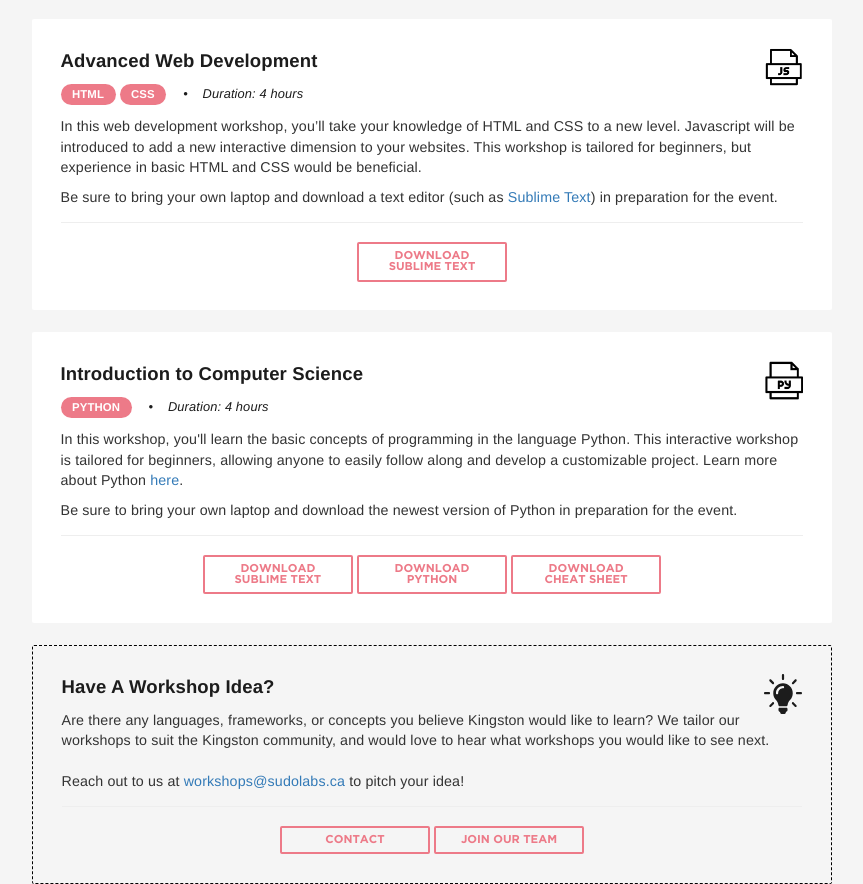
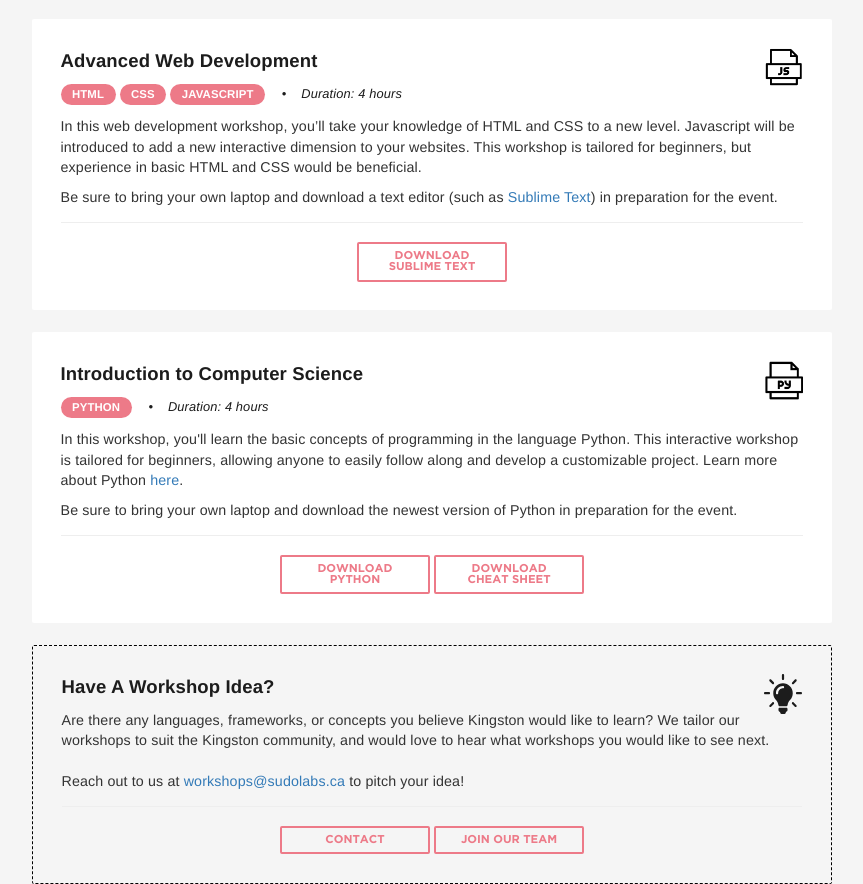
Before and after one commit to melissamangos/sudolabs, a website: page index.html in a window 1280 px wide. Shown: the part 2657-3541 px from the top of the page, without its empty margins (208-1071 px from the left). Drawn offline with Linux system fonts and the light colour scheme.

Commit message:
Small edits

```diff
--- a/index.html
+++ b/index.html
@@ -126,7 +126,7 @@
 				<div class="workshop-card-details">
 					<img src="assets/imgs/workshops_js.png" class="workshop-icon" alt="HTML icon">
 					<div class="workshop-card-title">Advanced Web Development</div>
-					<span class="pill">HTML</span> <span class="pill">CSS</span> <span class="duration italic">•&nbsp;&nbsp;&nbsp;&nbsp;Duration: 4 hours</span>
+					<span class="pill">HTML</span> <span class="pill">CSS</span> <span class="pill">Javascript</span> <span class="duration italic">•&nbsp;&nbsp;&nbsp;&nbsp;Duration: 4 hours</span>
 					<p>In this web development workshop, you’ll take your knowledge of HTML and CSS to a new level. Javascript will be introduced to add a new interactive dimension to your websites. This workshop is tailored for beginners, but experience in basic HTML and CSS would be beneficial.</p>
 					<p>Be sure to bring your own laptop and download a text editor (such as <a href="https://www.sublimetext.com/" target="_blank">Sublime Text</a>) in preparation for the event.</p>
 					<hr/>
@@ -146,7 +146,6 @@
 					<p>Be sure to bring your own laptop and download the newest version of Python in preparation for the event.</p>
 					<hr/>
 					<div class="center">
-						<a href="https://www.sublimetext.com/3" target="_blank"><button class="btn-pink">Download Sublime Text</button></a>
 						<a href="https://www.python.org/downloads/" target="_blank"><button class="btn-pink">Download Python</button></a>
 						<a href="assets/pdfs/Cheatsheet_Python.pdf" target="_blank"><button class="btn-pink">Download Cheat Sheet</button></a>
 					</div>
```
